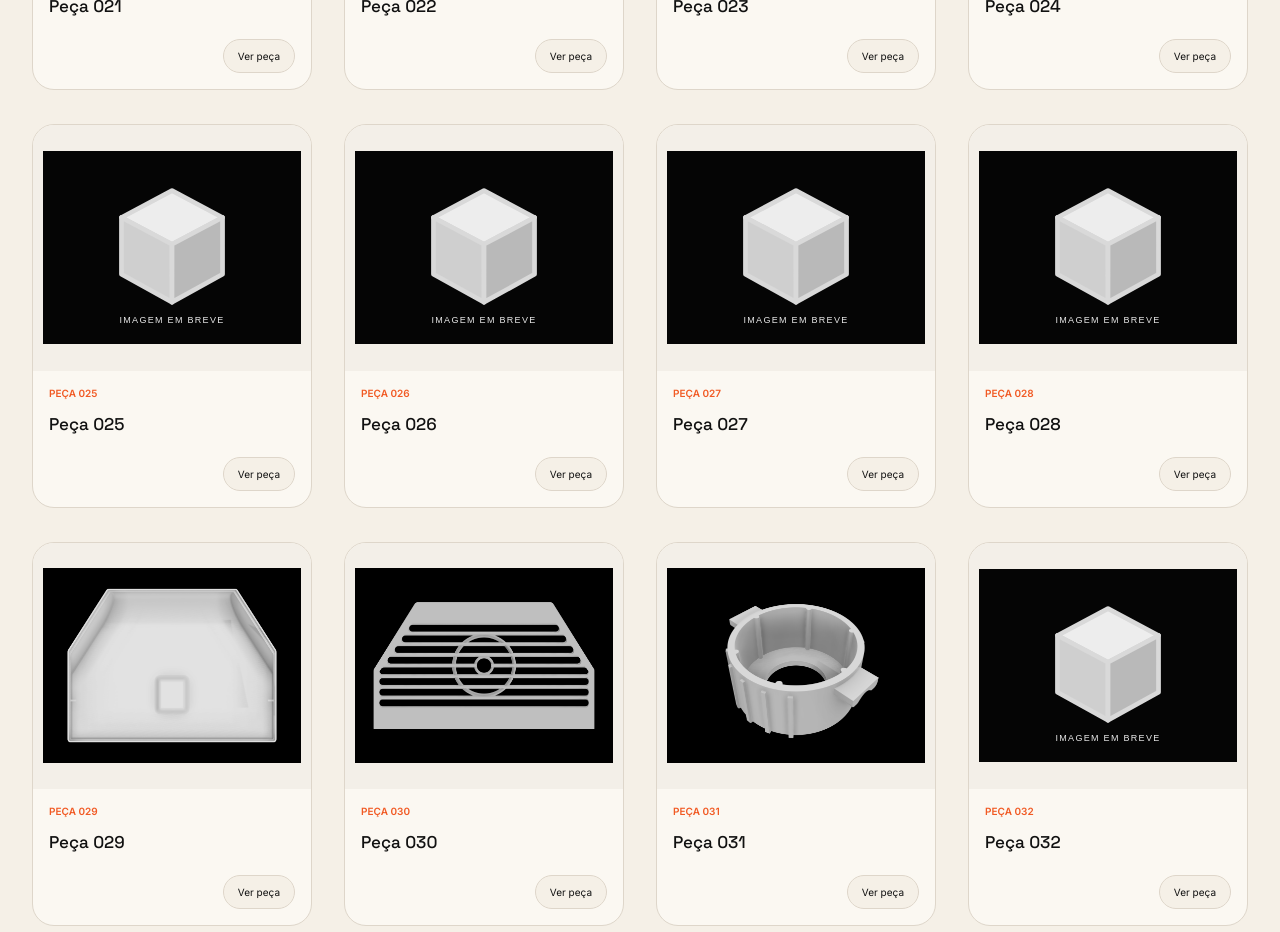
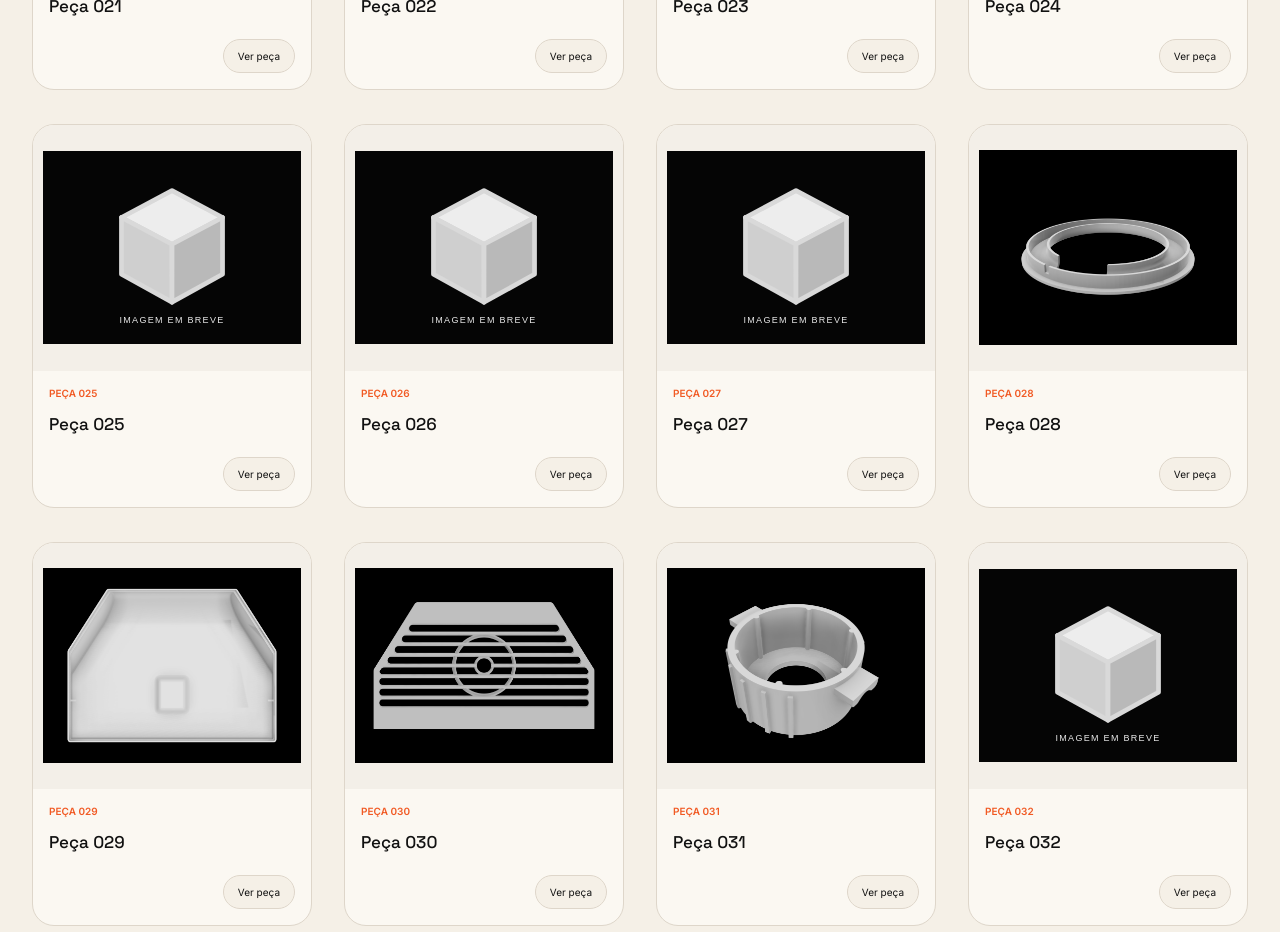
Before and after one commit to GJurass/3duna-catalogo, a Nuxt app: page / in a window 1280 px wide. Shown: the part 2780-3712 px from the top of the page. Built offline with nearby package versions, Linux system fonts and the light colour scheme.

Commit message:
feat: adiciona carrossel de imagens à peça 028

```diff
--- a/app/data/products.ts
+++ b/app/data/products.ts
@@ -188,6 +188,13 @@ const productOverrides: Record<string, Partial<Product>> = {
       '/products/019-1.png'
     ]
   },
+  '028': {
+    image: '/products/028-1.png',
+    images: [
+      '/products/028-1.png',
+      '/products/028-2.png'
+    ]
+  },
   '029': {
     image: '/products/029-1.png',
     images: [
```
Also changed, not shown: public/products/028-1.png (added), public/products/028-2.png (added).
